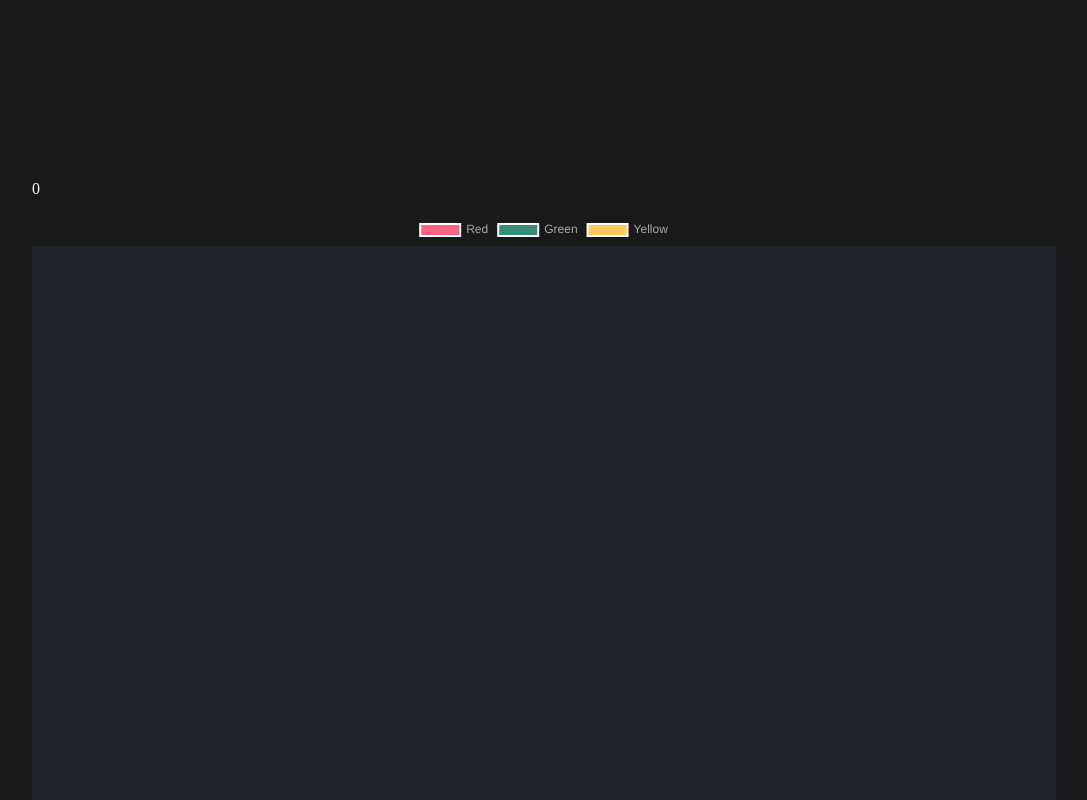
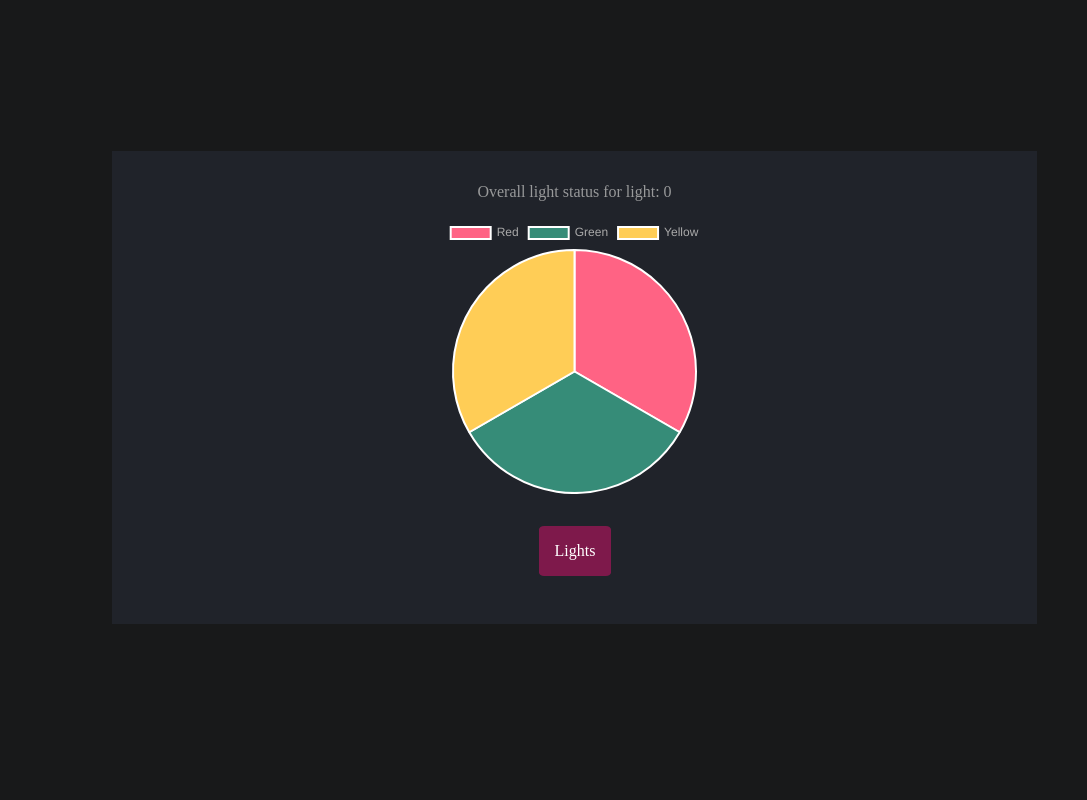
Before and after one commit to Thor-Herman/SmartTrafficLights, a React (Create React App) app in the folder frontend/: page / in a window 1280 px wide. Shown: the part 580-1380 px from the top of the page, without its empty margins (104-1191 px from the left). After the commit the page ends 1287 px from the top, so only its background shows below. Built offline with nearby package versions, Linux system fonts and the light colour scheme; no server answers.

Commit message:
Change style of pie chart

```diff
--- a/frontend/public/index.html
+++ b/frontend/public/index.html
@@ -7,7 +7,7 @@
     <meta name="theme-color" content="#000000" />
     <meta
       name="description"
-      content="Web site created using create-react-app"
+      content="Web site for seeing live statistics of the traffic lights"
     />
     <link rel="apple-touch-icon" href="%PUBLIC_URL%/logo192.png" />
     <!--
@@ -24,7 +24,7 @@
       work correctly both with client-side routing and a non-root public URL.
       Learn how to configure a non-root public URL by running `npm run build`.
     -->
-    <title>React App</title>
+    <title>Traffic Lights Frontend</title>
   </head>
   <body>
     <noscript>You need to enable JavaScript to run this app.</noscript>
--- a/frontend/src/App.css
+++ b/frontend/src/App.css
@@ -1,16 +1,18 @@
+* {
+  box-sizing: border-box;
+}
+
 body {
   background-color: #18191a;
   overflow-y: auto;
   overflow-x: hidden;
   height: 100vh;
   width: 100vw;
-  color: #FFFF;
+  color: #ffff;
 }
 
 .app {
   position: relative;
-  display: flex;
-  flex-direction: column;
   justify-content: center;
   align-items: center;
 }
@@ -22,9 +24,44 @@ body {
   padding: 1rem;
 }
 
+.pie-container {
+  position: relative;
+  max-width: 30%;
+}
+
 .pie-chart {
   position: relative;
   width: 80vw;
-  height: 40vh;
-  margin-top: 4em;
+  margin: 4em 0;
+  border-left: 4rem;
+  border-color: #18191a;
+  border-style: solid;
+  padding: 1rem;
 }
+
+.flex {
+  display: flex;
+}
+
+.column {
+  flex-direction: column;
+}
+
+.center {
+  justify-content: center;
+  align-items: center;
+}
+
+.pie-chart .dropdown {
+  margin-top: 2rem;
+}
+
+.pie-chart .inner {
+  padding: 1rem 0 3rem 0;
+  background-color: #20232a;
+}
+
+.pie-chart-title {
+  font-size: em;
+  color: #98999a;
+}
--- a/frontend/src/App.js
+++ b/frontend/src/App.js
@@ -5,7 +5,7 @@ import PieChart from './PieChart';
 
 const App = () => {
   return (
-    <div className='app'>
+    <div className='app flex column'>
       <LiveChartComponent />
       <PieChart />
     </div>
--- a/frontend/src/DropDown.js
+++ b/frontend/src/DropDown.js
@@ -4,7 +4,7 @@ import './DropDown.css';
 const DropDown = (props) => {
   return (
     <div className='dropdown'>
-      <div className='button'>Dropdown</div>
+      <div className='button'>{props.dropdownName}</div>
       <div className='dropdown-content'>{props.children}</div>
     </div>
   );
--- a/frontend/src/LiveChartComponent.js
+++ b/frontend/src/LiveChartComponent.js
@@ -54,11 +54,13 @@ const LiveChartComponent = () => {
         1: {
           id: 1,
           currentX: responses[0],
+          // currentX: Math.floor(Math.random() * 3),
           time: newTime.toFixed(1),
         },
         2: {
           id: 2,
           currentX: responses[1],
+          // currentX: Math.floor(Math.random() * 3),
           time: newTime.toFixed(1),
         },
       };
--- a/frontend/src/PieChart.js
+++ b/frontend/src/PieChart.js
@@ -8,9 +8,9 @@ import { customCanvasBackgroundColor } from './plugins';
 const PieChart = () => {
   const [trafficLightId, setTrafficLightId] = useState(0);
   const [trafficLightPercentages, setTrafficLightPercentages] = useState({
-    GREEN: 0,
-    RED: 0,
-    YELLOW: 0,
+    GREEN: 33,
+    RED: 33,
+    YELLOW: 33,
   });
 
   useEffect(() => {
@@ -49,14 +49,18 @@ const PieChart = () => {
 
   return (
     <div className='pie-chart'>
-      <div>
-        <p>{trafficLightId}</p>
-        <Pie
-          options={pieChartOptions}
-          data={data}
-          plugins={[customCanvasBackgroundColor]}
-        />
-        <DropDown>
+      <div className='inner flex column center'>
+        <p className='pie-chart-title'>
+          Overall light status for light: {trafficLightId}
+        </p>
+        <div className='pie-container'>
+          <Pie
+            options={pieChartOptions}
+            data={data}
+            plugins={[customCanvasBackgroundColor]}
+          />
+        </div>
+        <DropDown dropdownName={'Lights'}>
           <p onClick={() => setTrafficLightId(1)}>1</p>
           <p onClick={() => setTrafficLightId(2)}>2</p>
         </DropDown>
--- a/frontend/src/chartConfig.js
+++ b/frontend/src/chartConfig.js
@@ -72,4 +72,6 @@ export const liveChartOptions = {
 export const pieChartOptions = {
   responsive: true,
   backgroundColor: CHART_BG_COLOR,
+  maintainAspectRatio: true,
+  aspectRatio: 1,
 };
```
